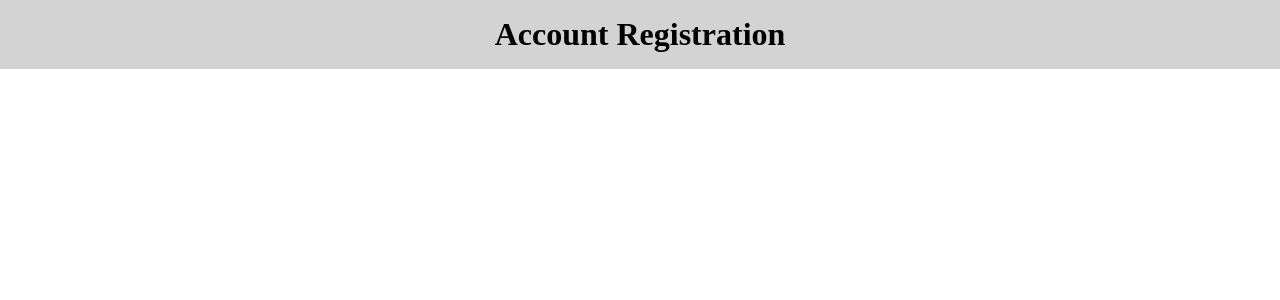
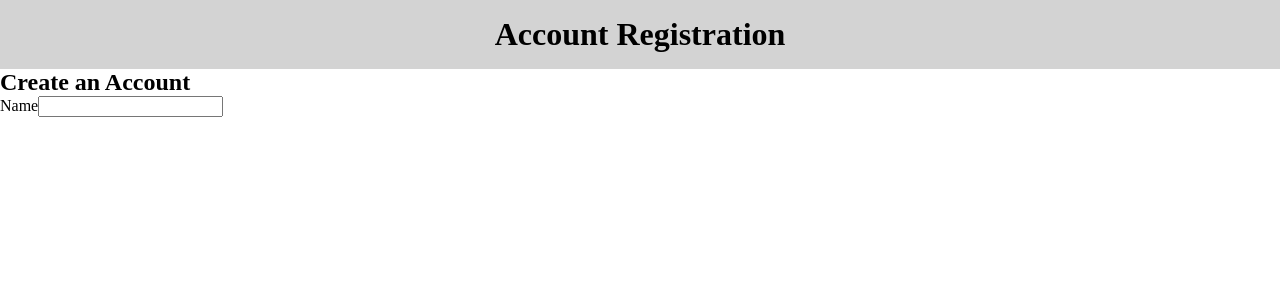
Before and after one commit to Bosseyang/Task4-react-account-registration, a React (Vite) app: page / in a window 1280 px wide. Shown: the top 300 px of the page. Built offline with nearby package versions, Linux system fonts and the light colour scheme.

Commit message:
Update App.tsx
implement RegistrationForm

```diff
--- a/src/components/App.tsx
+++ b/src/components/App.tsx
@@ -1,10 +1,14 @@
 import "../css/App.css";
 import { Header } from "./Header";
+import { RegistrationForm } from "./RegistrationForm";
 
 function App() {
   return (
     <body>
       <Header />
+      <main>
+        <RegistrationForm />
+      </main>
     </body>
   );
 }
```
